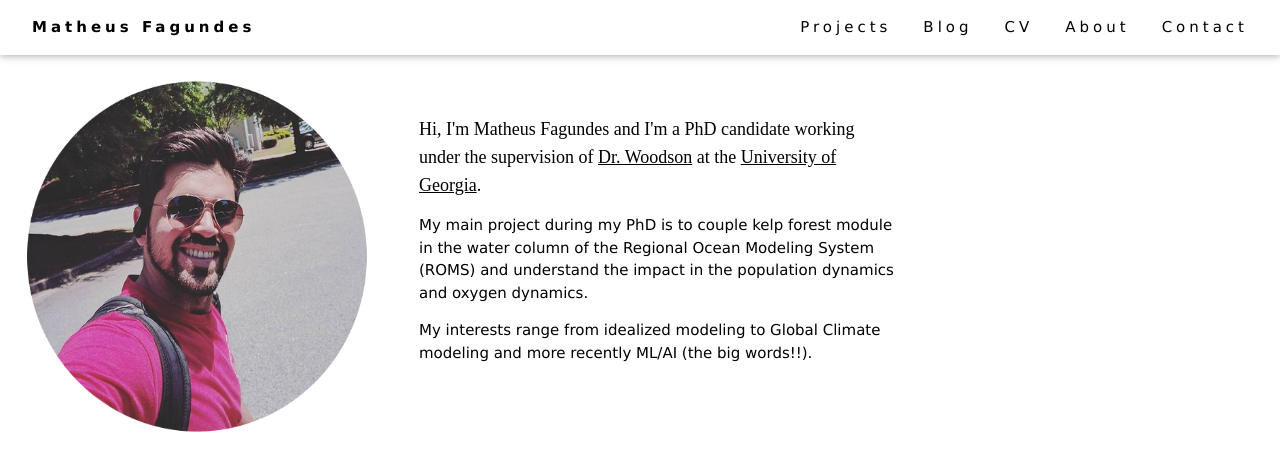
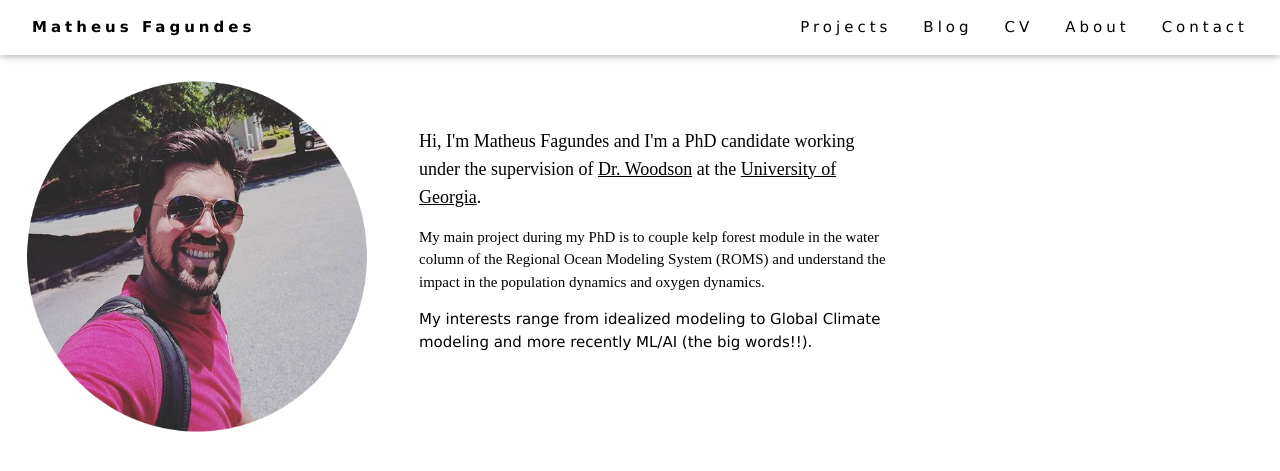
Before and after one commit to mf99274/mf99274.github.io, a Jekyll site: the page built from index.html, in a window 1280 px wide. Shown: the top 471 px of the page. Built offline with Jekyll 4.4.1, drawn with Linux system fonts in a browser that asks for light colours.

Commit message:
Update index.html

```diff
--- a/index.html
+++ b/index.html
@@ -13,8 +13,8 @@ description:
           <td><img alt="" src="img/selfie1.png" border="1"
               height="400" width="409" align="top"></td>
           <td valign="middle"><big><font face="Avenir">Hi, I'm <span itemprop="name">Matheus Fagundes</span> and I'm a PhD candidate working under the supervision of <a href="https://www.cobia.engr.uga.edu/">Dr. Woodson</a> at <span itemprop="affiliation">the <a href="https://engineering.uga.edu/">University of Georgia</a></span>.</font></big><br>
-		  <p>My main project during my PhD is to couple kelp forest module in the water column of the Regional Ocean Modeling System (ROMS)
-		  and understand the impact in the population dynamics and oxygen dynamics.</p>
+		  <p><font face="Avenir">My main project during my PhD is to couple kelp forest module in the water column of the Regional Ocean Modeling System (ROMS)
+		  and understand the impact in the population dynamics and oxygen dynamics.</font></p>
 		  <p>My interests range from idealized modeling to Global Climate modeling and more recently ML/AI (the big words!!).</p>
             <br>
           </td>
```
